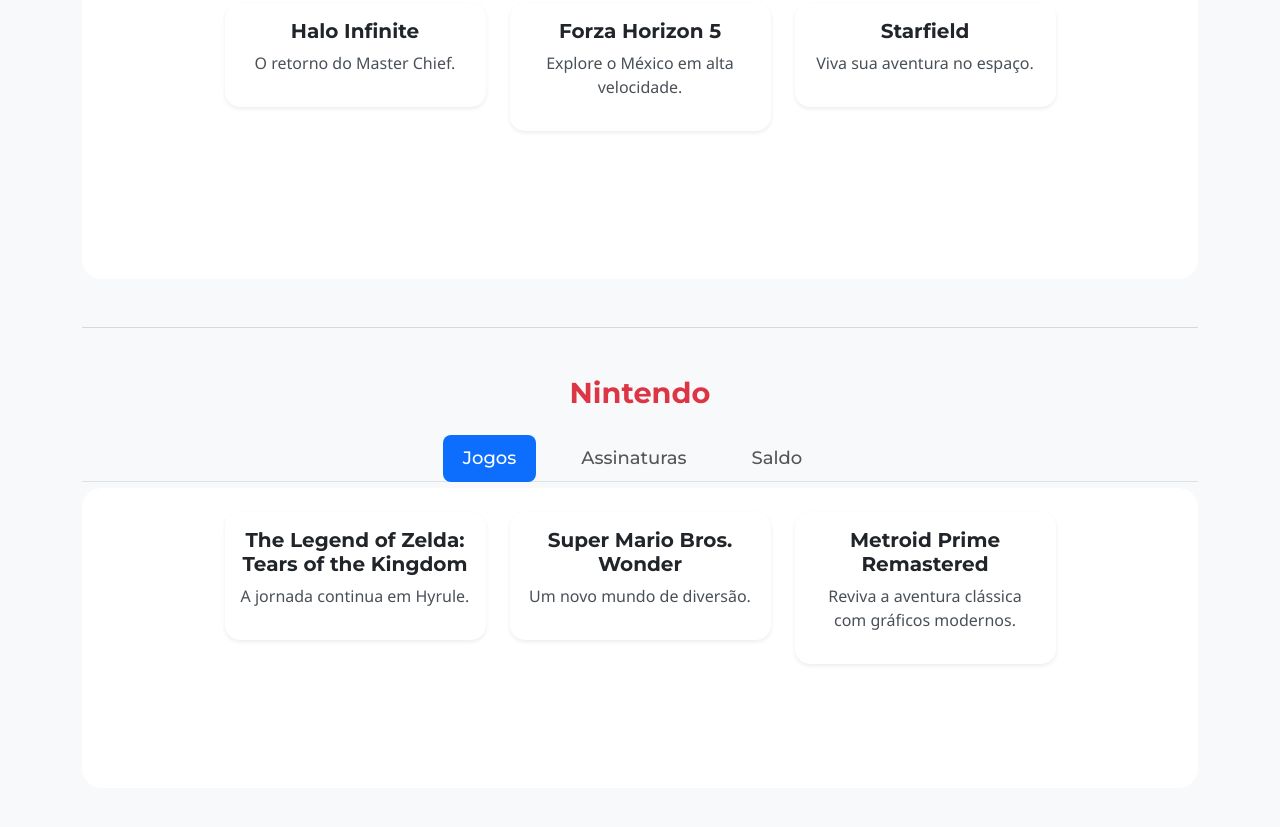
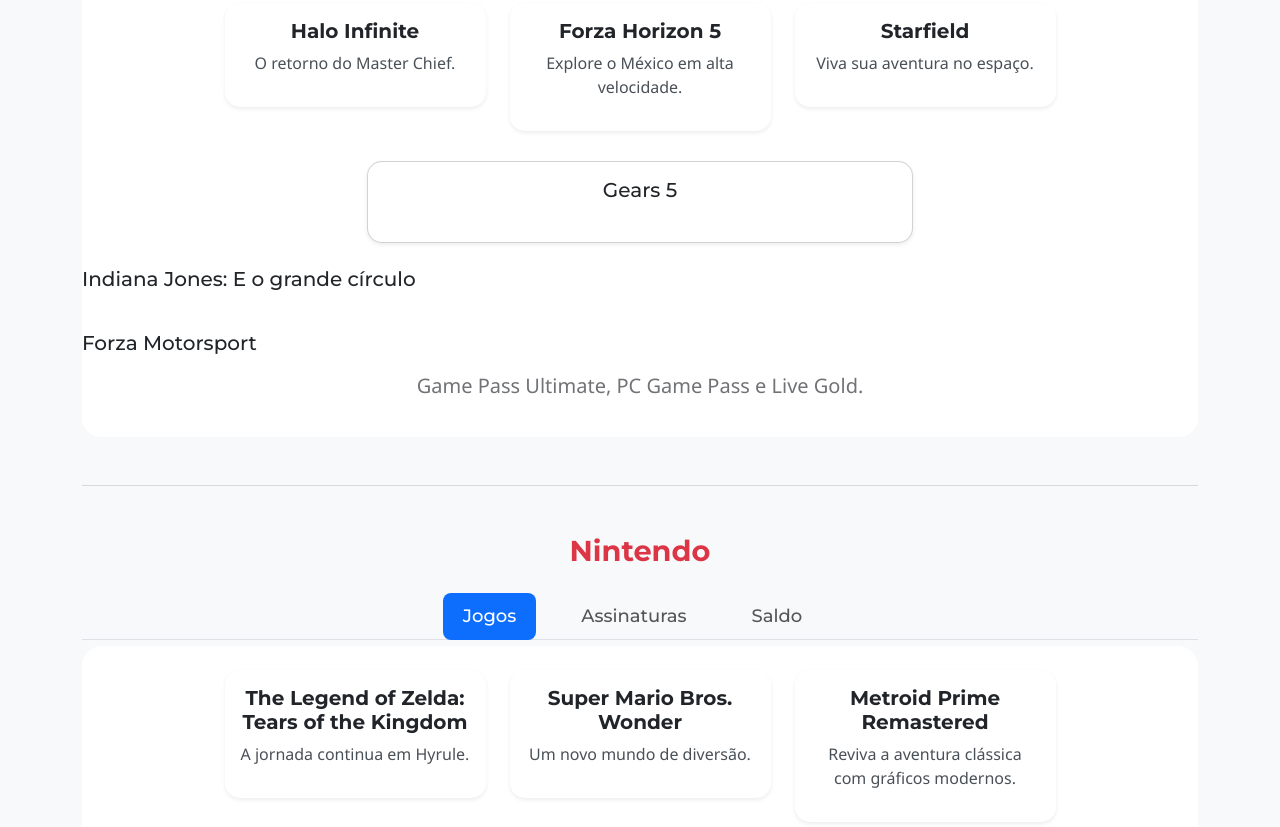
Before and after one commit to miguelfeitosavieira/miguelfvieira, a plain HTML site: page index.html in a window 1280 px wide. Shown: the part 1515-2342 px from the top of the page. Drawn offline with nearby package versions, Linux system fonts and the light colour scheme.

Commit message:
testando2

```diff
--- a/index.html
+++ b/index.html
@@ -380,28 +380,36 @@ hr {
         </div>
       </div>
 
-      <div class="tab-pane fade" id="xbox-assinaturas">
+      <div class="tab-content" id="xbox-jogos">
         <div class="tab-pane fade show active" id="xbox-jogos">
           <div class="row g-4 justify-content-center">
-          <div class="col-md-3 card-loja">
-            <div class="card p-3 shadow-sm border-0 text-center">
-              <h5 class="fw-bold">Halo Infinite</h5>
-              <p>O retorno do Master Chief.</p>
+            <div class="col-md-6 card-loja">
+              <div class="card p-3 shadow-sm border-o text-center">
+                <h5>Gears 5</h5>
+                <p></p>
+
               </div>
             </div>
-          <div class="col-md-3 card-loja">
-            <div class="card p-3 shadow-sm border-0 text-center">
-              <h5 class="fw-bold">Forza Horizon 5</h5>
-              <p>Explore o México em alta velocidade.</p>
+            <div>
+              <div>
+                <h5>Indiana Jones: E o grande círculo</h5>
+                <p></p>
               </div>
             </div>
-          <div class="col-md-3 card-loja">
-            <div class="card p-3 shadow-sm border-0 text-center">
-              <h5 class="fw-bold">Starfield</h5>
-              <p>Viva sua aventura no espaço.</p>
+          <div>
+        <div>
+          <h5>Forza Motorsport</h5>
+          <p></p>
         </div>
         </div>
         </div>
+        </div>
+
+        <div class="tab-pane fade" id="xbox-assinaturas"></div>
+
+
+        <p class="text-center">Game Pass Ultimate, PC Game Pass e Live Gold.</p>
+
       </div>
 
       <div class="tab-pane fade" id="xbox-saldo">
```
Lines whose indentation alone changed are shown as unchanged.
